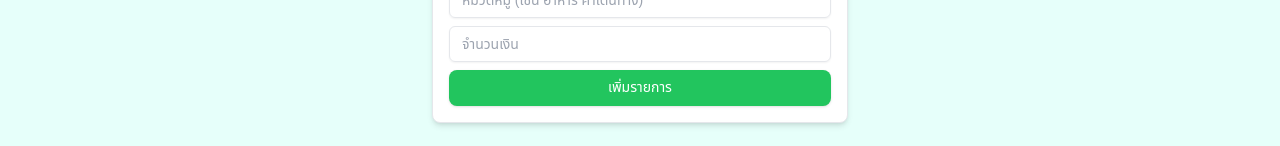
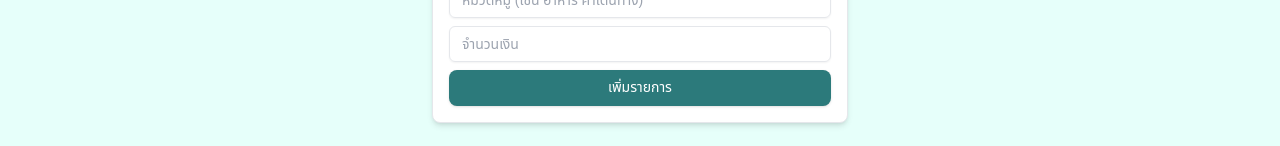
Before and after one commit to wanmaimarkz/SmartSpendV2, a React (Vite) app: page /transactions in a window 1280 px wide. Shown: the part 219-365 px from the top of the page. Built offline with nearby package versions, Linux system fonts and the light colour scheme; no server answers; the database is empty; sample sign-in values are in the browser's storage.

Commit message:
Update TransactionPage.tsx

```diff
--- a/src/pages/TransactionPage.tsx
+++ b/src/pages/TransactionPage.tsx
@@ -84,7 +84,7 @@ export default function TransactionPage() {
             </Select>
             <Input type="text" placeholder="หมวดหมู่ (เช่น อาหาร ค่าเดินทาง)" value={category} onChange={(e) => setCategory(e.target.value)} className="mb-2" />
             <Input type="number" min={0} placeholder="จำนวนเงิน" value={amount} onChange={(e) => setAmount(e.target.value)} className="mb-2" />
-            <Button onClick={handleAddTransaction} className="w-full bg-green-500 hover:bg-green-700 text-white" disabled={isLoading}>
+            <Button onClick={handleAddTransaction} className="w-full bg-[#2C7A7B] text-white hover:bg-green-700 duration-300" disabled={isLoading}>
               {isLoading ? "กำลังบันทึก..." : "เพิ่มรายการ"}
             </Button>
           </div>
```
